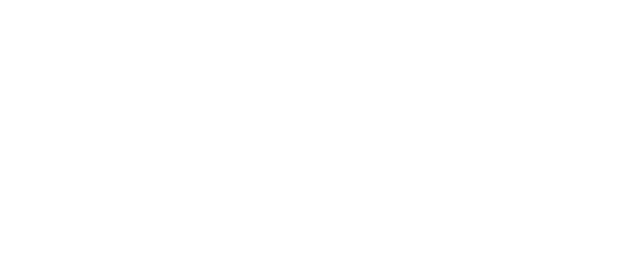
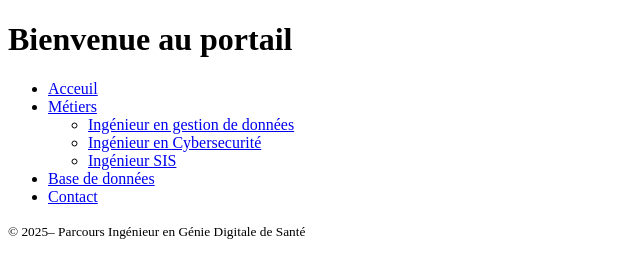
Before and after one commit to haliait/portail_GDS, a plain HTML site: page metiers/ingenieur_sis.html in a window 1280 px wide. Shown: the whole page, without its empty margins (0-640 px from the left). Drawn offline with Linux system fonts and the light colour scheme.

Commit message:
modification ingenieur_sis

```diff
--- a/metiers/ingenieur_sis.html
+++ b/metiers/ingenieur_sis.html
@@ -6,6 +6,29 @@
     <title>Ingénieur SIS</title>
 </head>
 <body>
+    <!-- entete de page (contient le menu)-->
+     <header>
+        <h1>Bienvenue au portail</h1>
+        <nav>
+            <ul>
+                <li><a href="../index.html">Acceuil</a></li>
+                <li><a href="../metiers.html">Métiers</a></li>
+                <ul>
+                    <li><a href="ingenieur_gestion_donnees.html">Ingénieur en gestion de données</a></li>
+                    <li><a href="ingenieur_cybersecurite.html">Ingénieur en Cybersecurité</a></li>
+                    <li><a href="ingenieur_sis.html">Ingénieur SIS</a></li>
+                </ul>
+                <li><a href="../bases.html">Base de données</a></li>
+                <li><a href="../contact.html">Contact</a></li>
+            </ul>
+        </nav>
+     </header>
+     <!-- contenu secondaire (pub, meteo,...) -->
+      <aside></aside>
+      <!-- contenu principaln(section, article) -->
+       <main></main>
+        <!-- pied de page -->
+          <footer><small>© 2025– Parcours Ingénieur en Génie Digitale de Santé</small></footer>
 
 </body>
 </html>
```
